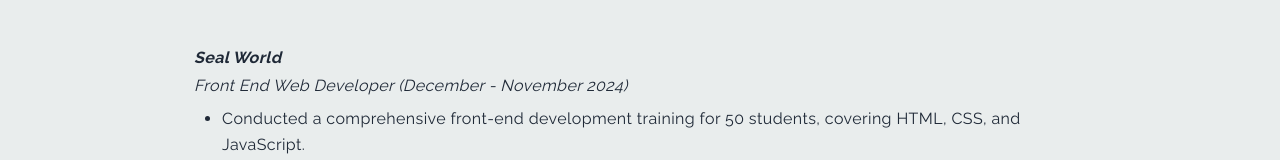
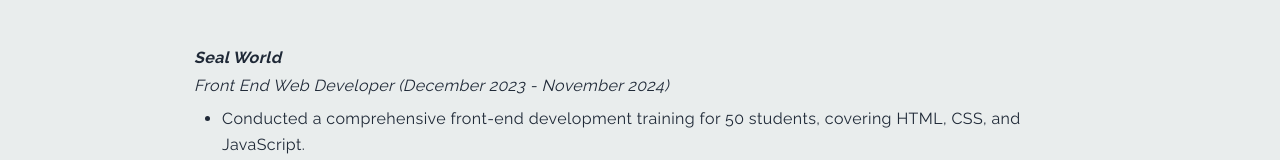
Before and after one commit to Mikeonweb/nextjs-portfolio, a Next.js app: page /resume in a window 1280 px wide. Shown: the part 716-876 px from the top of the page. Built offline with nearby package versions, Linux system fonts and the light colour scheme.

Commit message:
Update resume.jsx

```diff
--- a/pages/resume.jsx
+++ b/pages/resume.jsx
@@ -110,7 +110,7 @@
             {/* <span className="px-2">|</span>Lagos, Nigeria */}
           </p>
           <p className="py-1 italic">
-            Front End Web Developer (December - November 2024)
+            Front End Web Developer (December 2023 - November 2024)
           </p>
           <ul className="list-disc list-outside px-7 py-1 leading-relaxed">
             <li>
```
